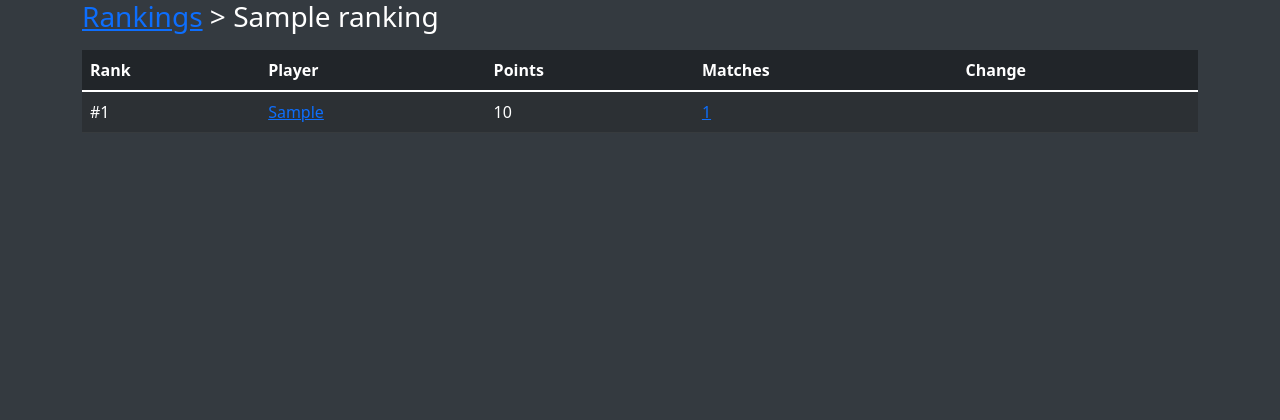
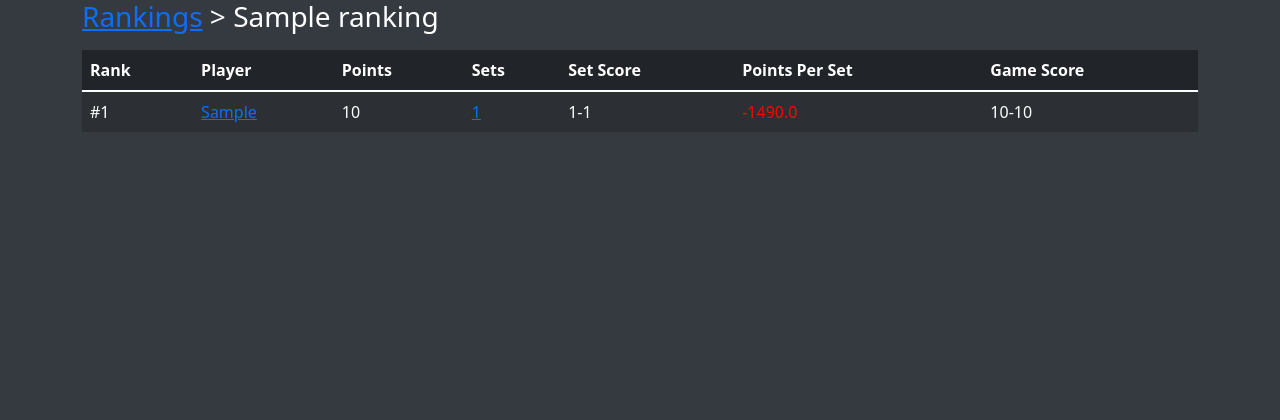
Before and after one commit to rkaganda/smash_gg_ranking, a Flask app: template smash_gg_ranking/templates/ranking/participants.html in a window 1280 px wide. Shown: the top 420 px of the page. Run offline with Flask 2, Linux system fonts and the light colour scheme; the template is opened without the code that fills it: most values are stand-ins (such as "Sample title", 1, 10 or a date in 2020); parts of the project's set-up code (start-up, migrations or seed data) failed here and were passed over.

Commit message:
added stats to participants

```diff
--- a/smash_gg_ranking/templates/ranking/participants.html
+++ b/smash_gg_ranking/templates/ranking/participants.html
@@ -13,8 +13,10 @@
                 <th>Rank</th>
                 <th>Player</th>
                 <th>Points</th>
-                <th>Matches</th>
-                <th>Change</th>
+                <th>Sets</th>
+                <th>Set Score</th>
+                <th>Points Per Set</th>
+                <th>Game Score</th>
             </tr>
             </thead>
             <tbody>
@@ -24,23 +26,15 @@
                 <td><a href="/ranking/{{ranking_data.id}}/participant/{{p.participant_id}}/matches" >{{p.participant_gamertag}}</a></td>
                 <td><span >{{p.participant_points}}</span></td>
                 <td><a href="/ranking/{{ranking_data.id}}/participant/{{p.participant_id}}/matches" >{{p.set_count}}</a></td>
-                <td><span style="color:white">
-                    {% if p.up_from_last is none %}
-                        {% block no_change %}
-                            <span>-</span>
-                        {% endblock no_change %}
+                <td><span>{{p.set_win_count}}-{{p.set_loss_count}}</span></td>
+                <td>
+                    {% if ((p.participant_points-1500) / p.set_count) > 0 %}
+                        <span style="color:green">{{((p.participant_points-1500) / p.set_count)|round(2)}}</span>
+                    {% else %}
+                        <span style="color:red">{{((p.participant_points-1500) / p.set_count)|round(2)}}</span>
                     {% endif %}
-                    {% if p.up_from_last == True %}
-                        {% block up_change %}
-                            <span>&uarr;</span>
-                        {% endblock up_change %}
-                    {% endif %}
-                    {% if p.up_from_last == False %}
-                        {% block down_change %}
-                            <span>&darr;</span>
-                        {% endblock down_change %}
-                    {% endif %}
-                </span></td>
+                </td>
+                <td><span>{{p.win_score}}-{{p.loss_score}}</span></td>
                 <!--<td><a href="https://www.smash.gg/{{ p.participant_id | replace('_','/') }}" target="_blank">smash.gg</a></td>-->
             </tr>
             {% endfor %}
```
Also changed, not shown: smash_gg_ranking/views/participants.py (+21 -6 lines).
